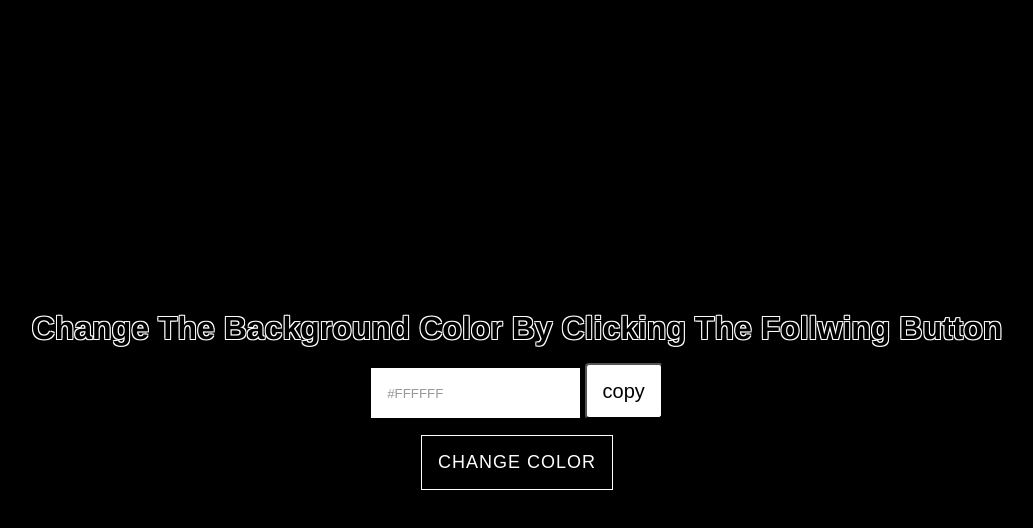
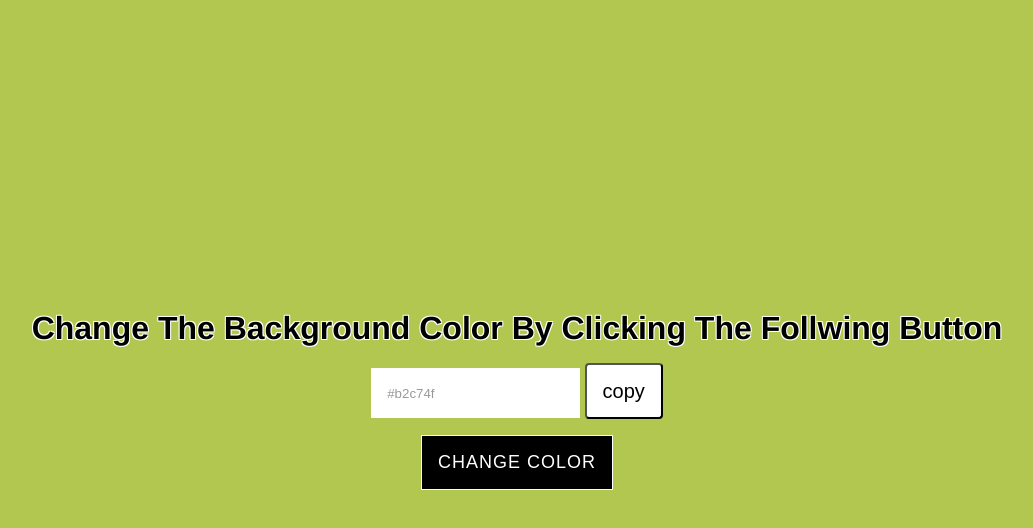
Before and after one commit to imrul099/Dom-Project, a plain HTML site: page copy-color-code/index.html in a window 1280 px wide. Both pictures are taken after a click on the button "CHANGE COLOR". Shown: the whole page, without its empty margins (123-1156 px from the left). Drawn offline with Linux system fonts and the light colour scheme.

Commit message:
added copy color code using js

```diff
--- a/copy-color-code/index.html
+++ b/copy-color-code/index.html
@@ -82,5 +82,8 @@
       </div>
       <button id="change-btn">Change Color</button>
     </div>
+
+
+    <script src="./script.js"></script>
   </body>
 </html>
--- a/copy-color-code/script.js
+++ b/copy-color-code/script.js
@@ -0,0 +1,45 @@
+/**
+ * Project Reference :
+ * Change the background color by genrating random gex color by clicking a button
+ * Also display the hex code to a display input field
+ * add a button to copy the color code.
+ */
+
+
+// Step :
+
+
+//setp 1: create onload handler
+
+window.onload = () => {
+    mainColor()
+};
+
+function mainColor(){
+    const root = document.getElementById('root');
+    const output = document.getElementById('output');
+    const changeBtn = document.getElementById('change-btn');
+    const copyBtn = document.getElementById('btn-copy')
+
+    changeBtn.addEventListener('click', function(){
+        const cngColorBg = randomColorGenerate();
+        root.style.backgroundColor = cngColorBg;
+        output.value = cngColorBg;
+    });
+
+    copyBtn.addEventListener('click', function(){
+        window.navigator.clipboard.writeText(output.value)
+    })
+}
+
+
+
+//step 2 : random color generator funtion;
+
+function randomColorGenerate(){
+    const red = Math.floor(Math.random() * 255);
+    const green = Math.floor(Math.random() * 255);
+    const blue = Math.floor(Math.random() * 255);
+
+    return `#${red.toString(16)}${green.toString(16)}${blue.toString(16)}`;
+}
```
